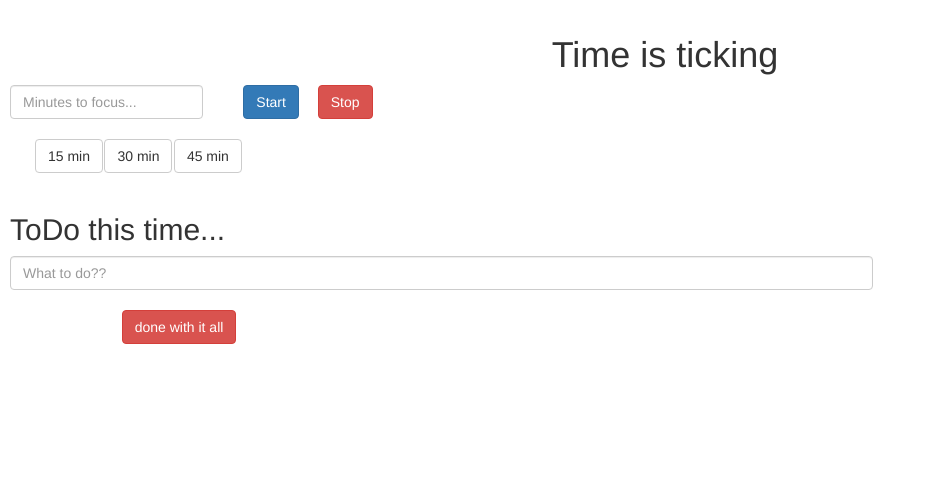
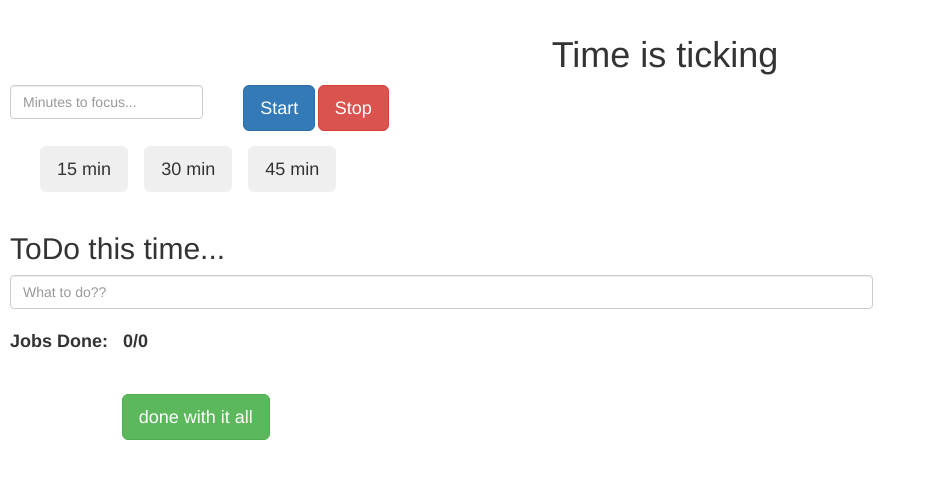
Before and after one commit to KeskiDev/tomatti, an Angular app: page / in a window 1280 px wide. Shown: the top 478 px of the page, without its empty margins (0-926 px from the left). Built offline with nearby package versions, Linux system fonts and the light colour scheme.

Commit message:
changes with some of the UI

```diff
--- a/src/app/todo-list/todo-list.component.html
+++ b/src/app/todo-list/todo-list.component.html
@@ -14,13 +14,22 @@
   </div>
 </div>
 
+<br />
+<div class="row">
+  <div class="col-xs-3">
+    <span style="font-weight: bold; font-size:large; margin-right:15px;">Jobs Done:</span>
+    <span style="font-size:large; font-weight:bold">{{jobsDone}}/{{todoItemNumber}}</span>
+  </div>
+</div>
+
+<br />
 <!-- list of inputed todo-->
 <div class="row" *ngFor="let todo of todoList">
   <br/>
   <div class="col-md-1 col-xs-2">
-    <button id="done_{{todo}}" class="btn btn-primary" (click)="markDone(todo)">Done!</button>
+    <button id="done_{{todo}}" class="btn btn-primary btn-lg" (click)="markDone(todo)">Done!</button>
   </div>
-  <div class="col-md-6 col-xs-8">
+  <div class="col-md-6 col-xs-8" style="margin-top:10px;">
     <span style="font-size: medium; font-weight:bold">{{todo}}</span>
   </div>
 </div>
@@ -28,7 +37,7 @@
 <br />
 <div class="row">
   <div class="col-xs-1 col-md-offset-1 col-xs-2">
-    <button class="btn btn-danger" id="clearToDoButton" (click)="clearToDos()" >
+    <button class="btn btn-success btn-lg" id="clearToDoButton" (click)="clearToDos()" >
       done with it all
     </button>
   </div>
--- a/src/app/todo-list/todo-list.component.ts
+++ b/src/app/todo-list/todo-list.component.ts
@@ -11,6 +11,7 @@ export class TodoListComponent implements OnInit {
   todoList: String[] = [];
   TODOForm: FormGroup;
   todoItemNumber = 0;
+  jobsDone = 0
 
   constructor() { }
 
@@ -28,11 +29,13 @@ export class TodoListComponent implements OnInit {
   addToDo(): void{
     this.todoList.push(this.TODOForm.value.inputTODO);
     this.TODOForm.setValue({inputTODO:null});
+    this.todoItemNumber++;
   }
 
   markDone(todoName): void{
     var index = this.todoList.indexOf(todoName);
     this.todoList.splice(index,1);
+    this.jobsDone++;
   }
 
 }
--- a/src/app/user-input/user-input.component.html
+++ b/src/app/user-input/user-input.component.html
@@ -11,10 +11,10 @@
         </form>
       </div>
       <div class="col-xs-2">
-        <button class="btn btn-primary" type="submit" style="margin-left:10px;">Start</button>
+        <button class="btn btn-primary btn-lg" type="submit" style="margin-left:10px;">Start</button>
       </div>
       <div class="col-xs-3">
-        <button class="btn btn-danger" style="margin-left:10px;" (click)="stopTimer()">Stop</button>
+        <button class="btn btn-danger btn-lg" style="margin-left:10px;" (click)="stopTimer()">Stop</button>
       </div>
     </div>
   </div>
@@ -22,22 +22,21 @@
   <!-- make it take up a lot of space vertical wise-->
   <div class="col-md-6 col-md-offset-1 col-xs-10 col-xs-offset-1">
     <div class="row" *ngIf="showTheClock">
-      <label style="font-size: 50px; color: darkblue;">{{theTime | minuteSeconds}}</label><span style="margin-left: 10px;">seconds</span>
+      <label style="font-size: 50px; color: darkblue;">{{theTime | minuteSeconds}}</label>
     </div>
   </div>
 </div>
 
-<br />
-<div class="row">
+<div class="row" style="margin-top: 15px;">
   <div class="col-md-4 col-xs-12">
-    <div class="col-xs-2">
-      <button class="btn btn-default" style="margin-left:10px;" (click)="addTime(15)">15 min</button>
+    <div class="col-xs-3">
+      <button class="btn btn-secondary btn-lg" style="margin-left:15px;" (click)="addTime(15)">15 min</button>
     </div>
-    <div class="col-xs-2">
-      <button class="btn btn-default" style="margin-left:10px;" (click)="addTime(30)">30 min</button>
+    <div class="col-xs-3">
+      <button class="btn btn-secondary btn-lg" style="margin-left:15px;" (click)="addTime(30)">30 min</button>
     </div>
-    <div class="col-xs-2">
-      <button class="btn btn-default"  style="margin-left:10px;" (click)="addTime(45)">45 min</button>
+    <div class="col-xs-3">
+      <button class="btn btn-secondary btn-lg"  style="margin-left:15px;" (click)="addTime(45)">45 min</button>
     </div>
   </div>
 </div>
```
